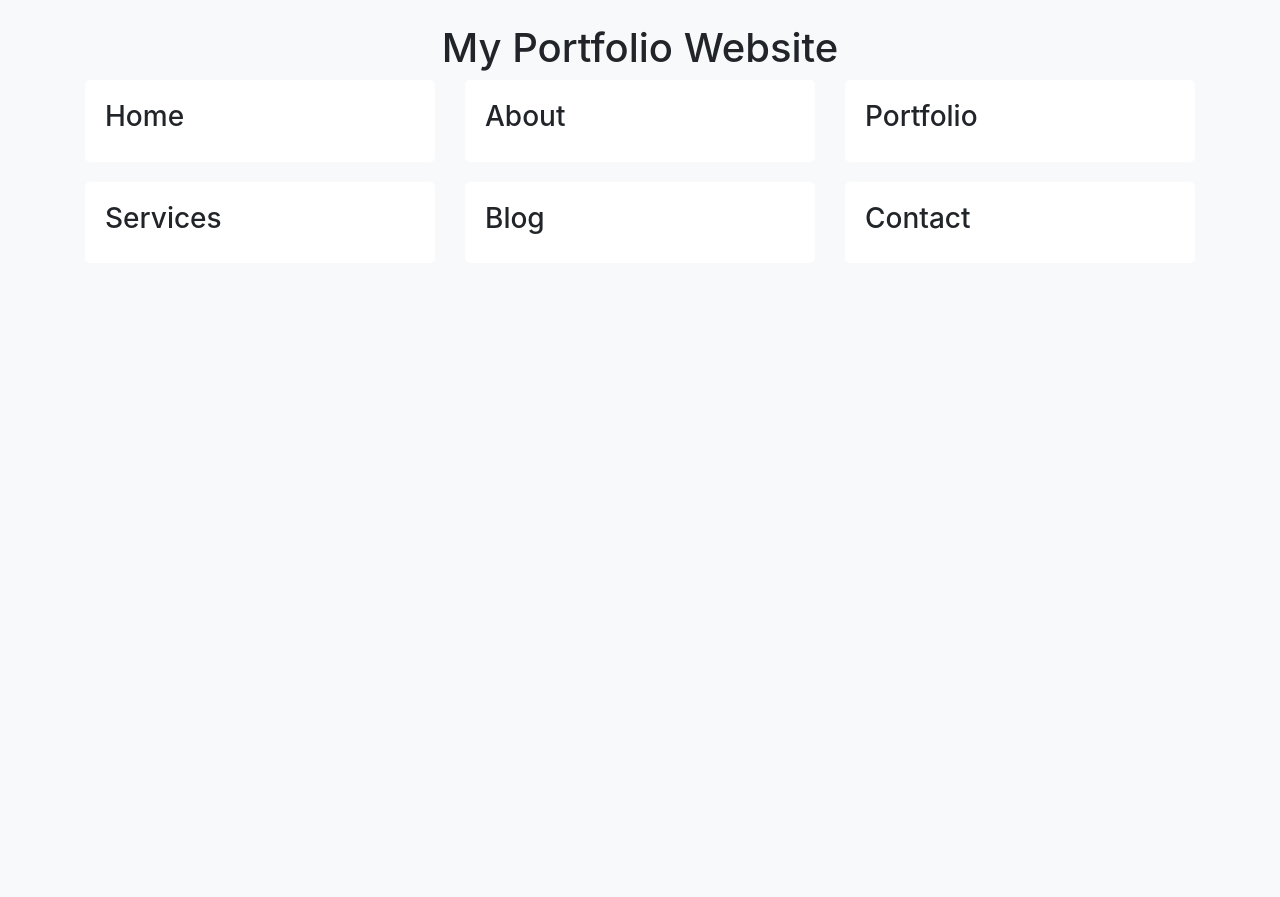
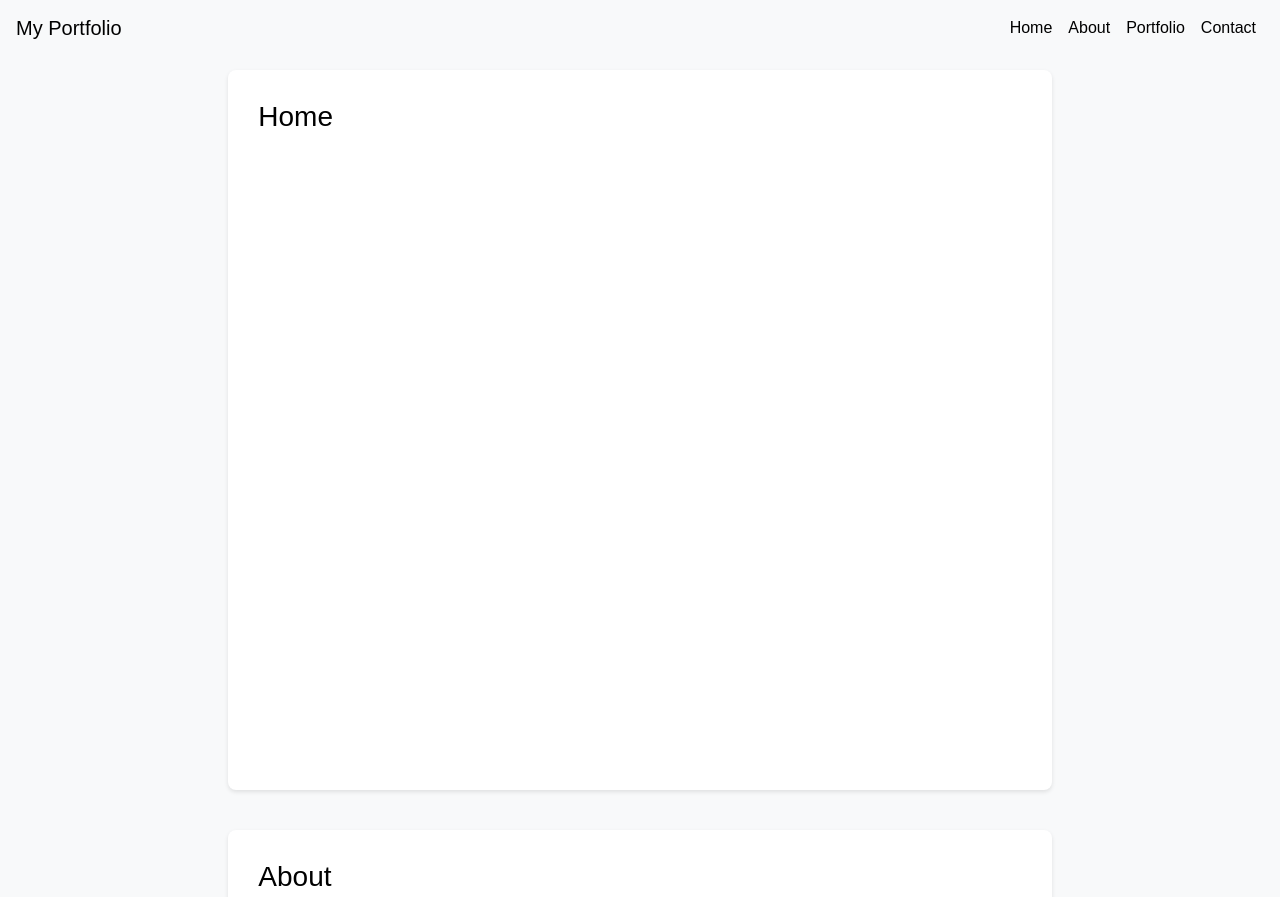
Before and after one commit to jacobm3642/portfolio, a plain HTML site: page index.html in a window 1280 px wide. Shown: the top 897 px of the page. Before the commit the page ends 800 px from the top, so only its background shows below. Drawn offline with nearby package versions, Linux system fonts and the light colour scheme.

Commit message:
wireframe cleaned up

```diff
--- a/index.html
+++ b/index.html
@@ -3,62 +3,77 @@
 <head>
     <title>My Portfolio Website</title>
     <link rel="stylesheet" href="https://maxcdn.bootstrapcdn.com/bootstrap/4.0.0/css/bootstrap.min.css">
+    <link rel="stylesheet" href="./static/css/style.css">
+    <link rel="stylesheet" href="./static/css/darkmode.css">
     <style>
+        :root {
+            font-size: 16px; /* Set the root font size (adjust as needed) */
+        }
         body {
-            background-color: #f8f9fa;
-        }
-        .section {
-            background-color: #ffffff;
-            padding: 20px;
-            margin-bottom: 20px;
-            border-radius: 5px;
+            padding-top: 4.375rem; /* Add top padding using rem units */
         }
     </style>
 </head>
-<body>
-    <div class="container mt-4">
+<body data-spy="scroll" data-target="#navbar">
+    <nav id="navbar" class="navbar navbar-expand-lg navbar-light bg-light fixed-top">
+        <a class="navbar-brand" href="#">My Portfolio</a>
+        <div class="collapse navbar-collapse">
+            <ul class="navbar-nav ml-auto">
+                <li class="nav-item"><a class="nav-link" href="#home">Home</a></li>
+                <li class="nav-item"><a class="nav-link" href="#about">About</a></li>
+                <li class="nav-item"><a class="nav-link" href="#portfolio">Portfolio</a></li>
+                <li class="nav-item"><a class="nav-link" href="#contact">Contact</a></li>
+            </ul>
+        </div>
+    </nav>
+
+    <div id="home" class="container-fluid">
         <div class="row">
-            <div class="col">
-                <h1 class="text-center">My Portfolio Website</h1>
-            </div>
-        </div>
-        <div class="row">
-            <div class="col-4">
+            <div class="col-lg-8 offset-lg-2">
                 <div class="section">
                     <h3>Home</h3>
-                </div>
-            </div>
-            <div class="col-4">
-                <div class="section">
-                    <h3>About</h3>
-                </div>
-            </div>
-            <div class="col-4">
-                <div class="section">
-                    <h3>Portfolio</h3>
-                </div>
-            </div>
-        </div>
-        <div class="row">
-            <div class="col-4">
-                <div class="section">
-                    <h3>Services</h3>
-                </div>
-            </div>
-            <div class="col-4">
-                <div class="section">
-                    <h3>Blog</h3>
-                </div>
-            </div>
-            <div class="col-4">
-                <div class="section">
-                    <h3>Contact</h3>
+                    <!-- Content for the home section... -->
                 </div>
             </div>
         </div>
     </div>
-    <script src="https://code.jquery.com/jquery-3.2.1.slim.min.js"></script>
+
+    <div id="about" class="container-fluid">
+        <div class="row">
+            <div class="col-lg-8 offset-lg-2">
+                <div class="section">
+                    <h3>About</h3>
+                    <!-- Content for the about section... -->
+                </div>
+            </div>
+        </div>
+    </div>
+
+    <div id="portfolio" class="container-fluid">
+        <div class="row">
+            <div class="col-lg-8 offset-lg-2">
+                <div class="section">
+                    <h3>Portfolio</h3>
+                    <!-- Content for the portfolio section... -->
+                </div>
+            </div>
+        </div>
+    </div>
+
+    <div id="contact" class="container-fluid">
+        <div class="row">
+            <div class="col-lg-8 offset-lg-2">
+                <div class="section">
+                    <h3>Contact</h3>
+                    <!-- Content for the contact section... -->
+                </div>
+            </div>
+        </div>
+    </div>
+
+    <script src="https://code.jquery.com/jquery-3.6.0.min.js"></script>
     <script src="https://cdnjs.cloudflare.com/ajax/libs/popper.js/1.12.9/umd/popper.min.js"></script>
     <script src="https://maxcdn.bootstrapcdn.com/bootstrap/4.0.0/js/bootstrap.min.js"></script>
+    <script src="./static/js/main.js"></script>
 </body>
 </html>
--- /dev/null
+++ b/static/css/darkmode.css
@@ -0,0 +1,68 @@
+/*
+    TODO: all px measurements need to be changed to rem or vh/vw
+*/
+
+:root {
+    --primary-color: #ffffff;
+    --secondary-color: #252525;
+    --text-color: #ffffff;
+    --background-color: #343a40;
+}
+body {
+    font-family: Arial, sans-serif;
+    background-color: var(--background-color);
+    color: var(--text-color);
+    margin: 0;
+    padding: 0;
+}
+.navbar {
+    background-color: var(--background-color) !important;
+}
+.navbar-brand, .navbar .nav-link {
+    color: var(--primary-color) !important;
+}
+.navbar-toggler-icon {
+    filter: invert(1);
+}
+.section {
+    background-color: var(--secondary-color) !important;
+    color: var(--text-color) !important;
+    padding: 30px;
+    margin-bottom: 40px;
+    border-radius: 8px;
+    box-shadow: 0 2px 4px rgba(0, 0, 0, 0.1);
+}
+.section h3 {
+    color: var(--primary-color);
+    margin-bottom: 20px;
+}
+.section p {
+    margin-bottom: 0;
+}
+a {
+    color: var(--text-color);
+}
+a:hover {
+    color: var(--primary-color);
+}
+@media (prefers-color-scheme: light) {
+    :root {
+        --primary-color: #000000;
+        --secondary-color: #ffffff;
+        --text-color: #000000;
+        --background-color: #f8f9fa;
+   }
+    .navbar {
+        background-color: var(--background-color) !important;
+   }
+    .navbar-brand, .navbar .nav-link {
+        color: var(--primary-color) !important;
+   }
+    .navbar-toggler-icon {
+        filter: invert(0);
+   }
+    .section {
+        background-color: var(--secondary-color) !important;
+        color: var(--text-color) !important;
+   }
+}
--- a/static/css/style.css
+++ b/static/css/style.css
@@ -0,0 +1,16 @@
+/*
+    TODO: all px measurements need to be changed to rem or vh/vw
+*/
+
+body {
+    padding-top: 4.375rem;
+    font-family: Arial, sans-serif;
+    background-color: var(--background-color);
+    color: var(--text-color);
+}
+.section {
+    padding: 20px;
+    margin-bottom: 20px;
+    border-radius: 5px;
+    height: 90vh;
+}
--- a/static/js/main.js
+++ b/static/js/main.js
@@ -0,0 +1,26 @@
+$(document).ready(function() {
+    $('a.nav-link').on('click', function(event) {
+      if (this.hash !== '') {
+        event.preventDefault();
+
+        var hash = this.hash;
+        var target = $(hash);
+        var navbarHeight = $('#navbar').outerHeight();
+        var offset = target.offset().top - navbarHeight;
+
+        $('html, body').animate({
+          scrollTop: offset
+        }, 800, function() {
+          window.location.hash = hash;
+
+          $(window).on('hashchange', function() {
+            var newHash = window.location.hash;
+            var newTarget = $(newHash);
+            var newOffset = newTarget.offset().top - navbarHeight;
+
+            $('html, body').scrollTop(newOffset);
+          });
+        });
+      }
+    });
+  });
```
